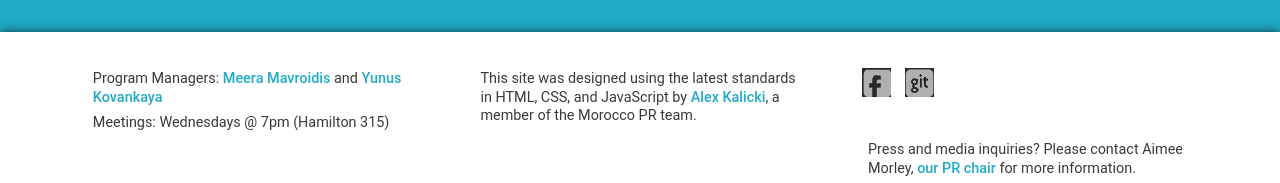
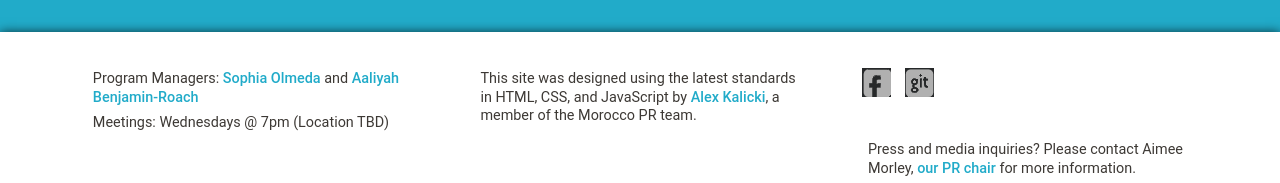
Before and after one commit to CUEWB/Ghana, a plain HTML site: page index.html in a window 1280 px wide. Shown: the part 4772-4955 px from the top of the page. Drawn offline with nearby package versions, Linux system fonts and the light colour scheme.

Commit message:
Update index.html

```diff
--- a/index.html
+++ b/index.html
@@ -155,9 +155,9 @@
     <div class="padded container">
         <div class="footer-col">
             <h3>Contact</h3>
-            <p>Program Managers: <a href="mm5586@columbia.edu" target="_blank">Meera Mavroidis</a> and <a href="mailto:yk2862@columbia.edu" target="_blank">Yunus Kovankaya</a></p>
+            <p>Program Managers: <a href="mailto:sno2112@columbia.edu" target="_blank">Sophia Olmeda</a> and <a href="mailto:afb2150@columbia.edu" target="_blank">Aaliyah Benjamin-Roach</a></p>
 <!--             <p>Program Liaison: <a href="mailto:wal2116@columbia.edu" target="_blank">Wing-Sum Law</a></p> -->
-            <p>Meetings: Wednesdays @ 7pm (Hamilton 315)</p>
+            <p>Meetings: Wednesdays @ 7pm (Location TBD)</p>
         </div>
         <div class="footer-col">
             <h3>About this Website</h3>
```
